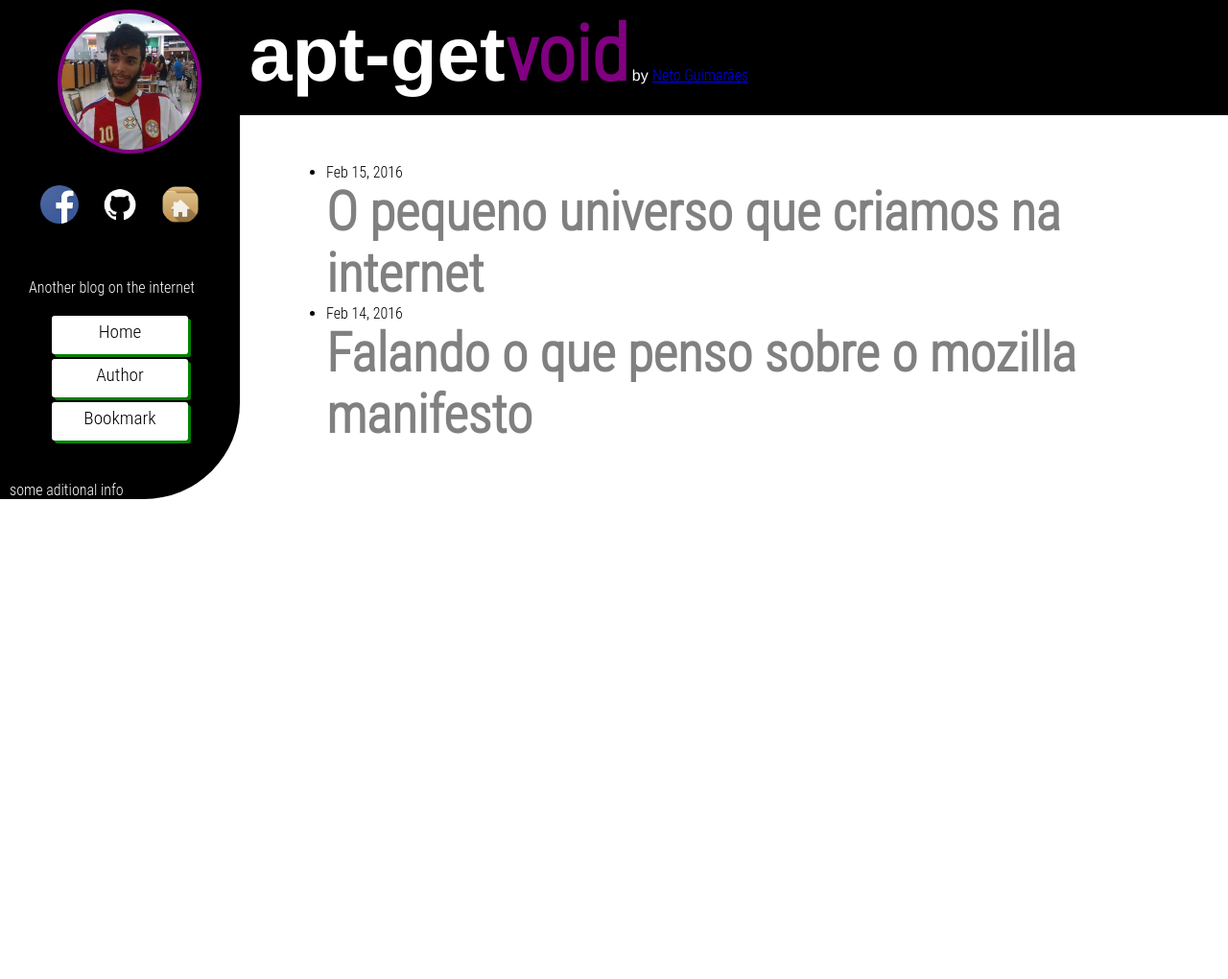
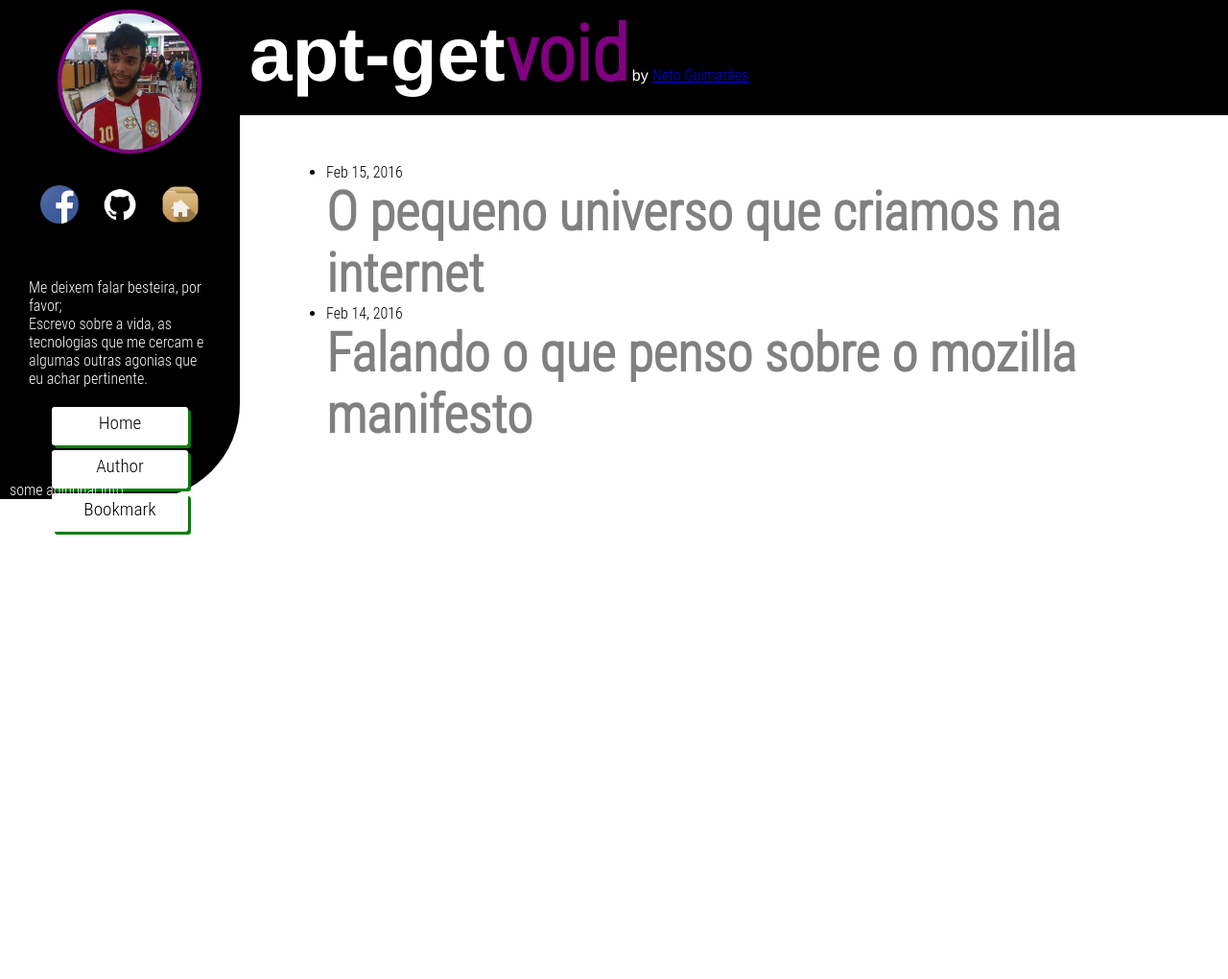
Before and after one commit to batoreh/netoguimaraes.github.io, a Jekyll site: the page built from index.html, in a window 1280 px wide. Shown: the whole page at 96% size. Built offline with Jekyll 4.4.1, drawn with Linux system fonts in a browser that asks for light colours; some web fonts are replaced.

Commit message:
Update sidebar.html

```diff
--- a/_includes/sidebar.html
+++ b/_includes/sidebar.html
@@ -6,7 +6,8 @@
 			<li id="portifolio" class="social-media-link"> <a href="http://netoguimaraes.com.br" target="_blank"><img src="/assets/home.png" alt=""/></a></li>
 		</ul>
 	</div>
-	<p>Another blog on the internet</p>
+	<p>Me deixem falar besteira, por favor;</p>
+	<p>Escrevo sobre a vida, as tecnologias que me cercam e algumas outras agonias que eu achar pertinente.</p>
 	<nav class="sidebar-navbar">
 		<ul class="sidebar-list navbar-links-container">
 			<li class="navbar-links-item"><a href="/index.html">Home</a></li>
```
